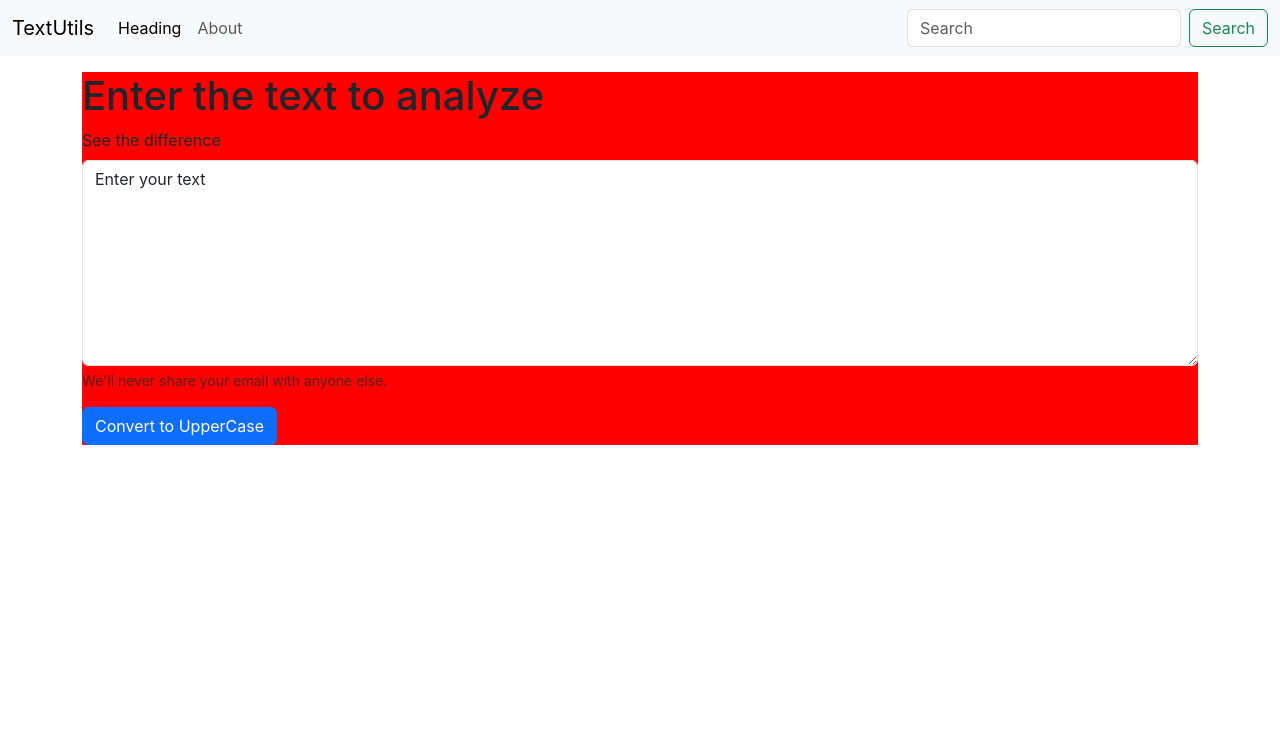
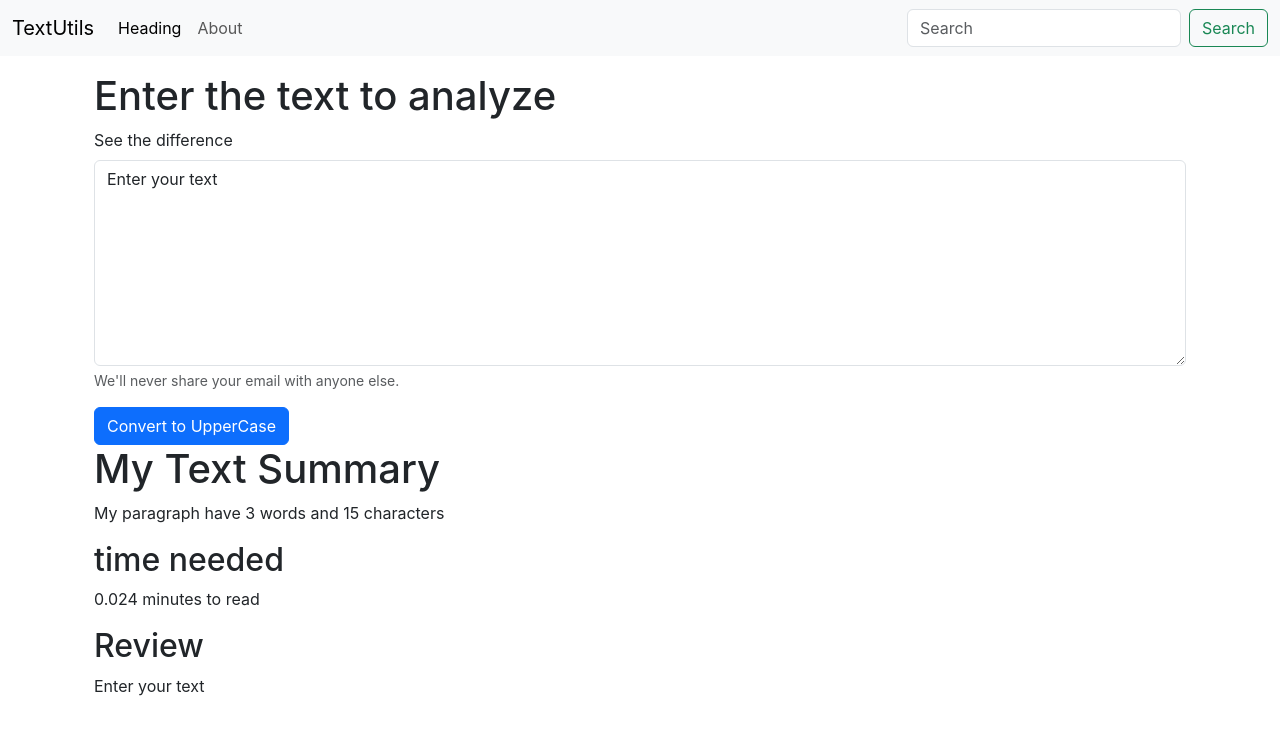
Before and after one commit to Jeet7781-mahi/Practice, a React (Create React App) app in the folder initials/: page / in a window 1280 px wide. Shown: the top 734 px of the page. Built offline with nearby package versions, Linux system fonts and the light colour scheme.

Commit message:
Word counter
1) text convert to uppercase
2) how much words are written, word and chars counting

```diff
--- a/initials/src/App.js
+++ b/initials/src/App.js
@@ -7,7 +7,7 @@ function App() {
     <>
       <Navbar titley="Heading"/>
       <div className="container my-3">
-        <TextForm heading="Enter the text to analyze"background="red"/>
+        <TextForm heading="Enter the text to analyze" />
       </div>
 
     </>
--- a/initials/src/components/TextForm.js
+++ b/initials/src/components/TextForm.js
@@ -14,7 +14,8 @@ export default function TextForm(params) {
     }
 
     return (
-        <div>
+        <>
+        <div className='container'>
             <form style={{background: params.background}}>
                 <div className="mb-3">
                     <h1>{params.heading}</h1>
@@ -22,9 +23,17 @@ export default function TextForm(params) {
                     <textarea type="email" rows={8} value={text} onChange={handleOnChange} className="form-control" id="exampleInputEmail1" aria-describedby="emailHelp" />
                     <div id="myBox" className="form-text">We'll never share your email with anyone else.</div>
                 </div>
-
                 <button type="button" className="btn btn-primary" onClick={handleUpClick}>Convert to UpperCase</button>
             </form>
         </div>
+        <div className="container">
+            <h1>My Text Summary</h1>
+            <p>My paragraph have {text.split(" ").filter(word=> word.trim() !== "").length} words and {text.length} characters</p>
+            <h2>time needed</h2>
+            <p>{0.008*text.split(/\s+/).filter(word=> word.trim() !== "").length} minutes to read</p>
+            <h2>Review</h2>
+            {text}
+        </div>
+        </>
     )
 }
```
